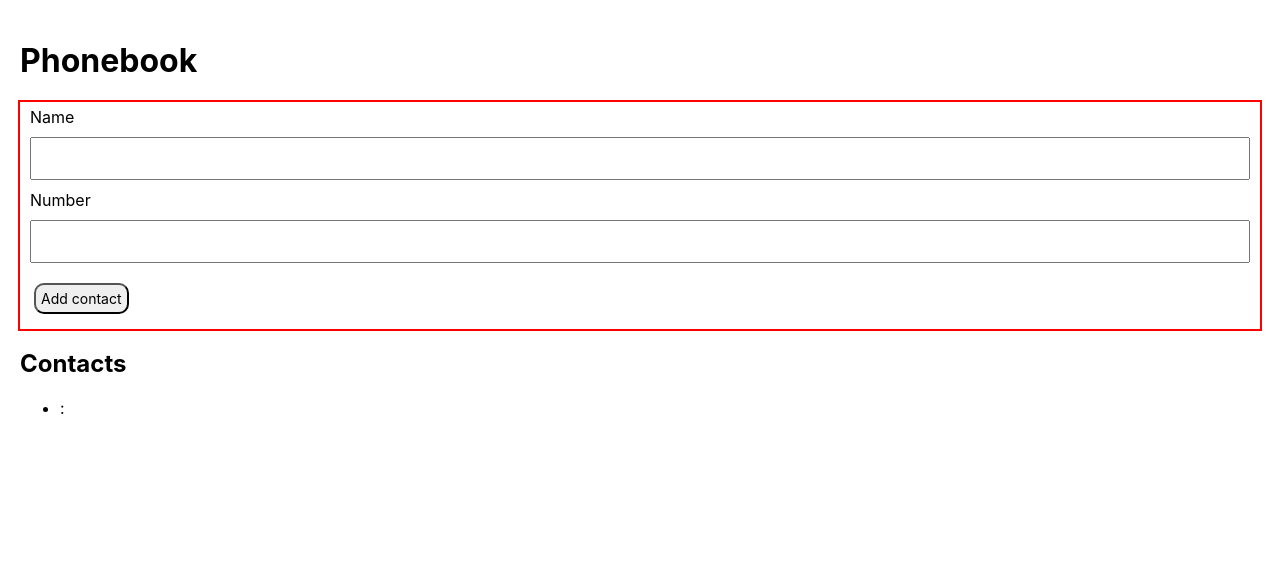
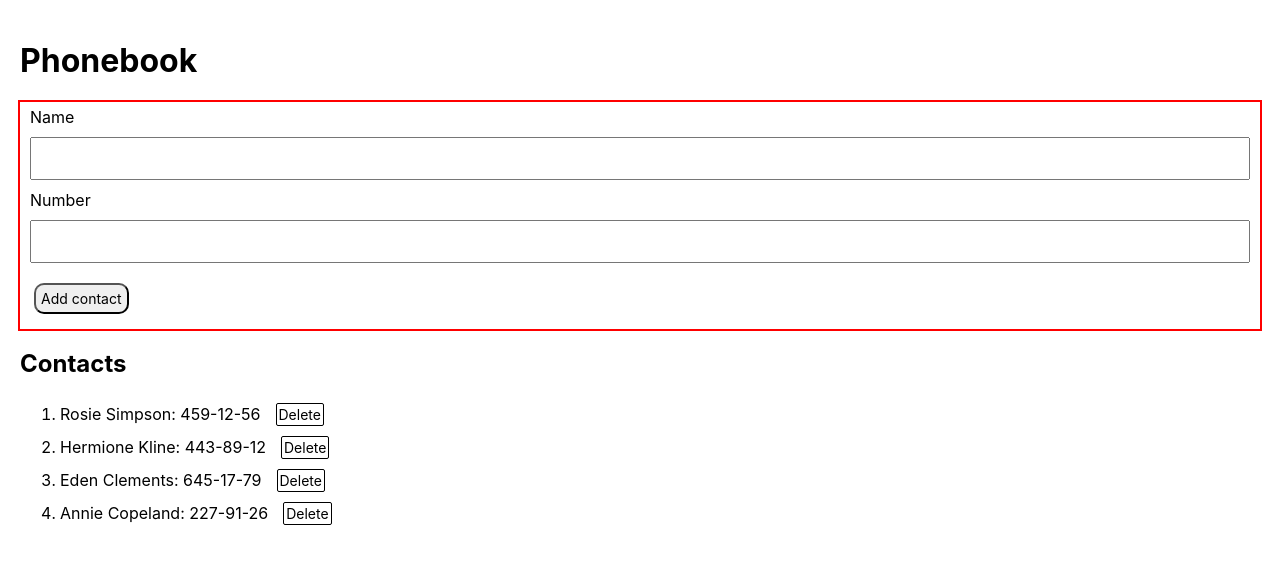
Before and after one commit to YarovaT/goit-react-hw-02-phonebook, a React (Create React App) app: page / in a window 1280 px wide. Shown: the top 564 px of the page. Built offline with nearby package versions, Linux system fonts and the light colour scheme.

Commit message:
Создает компоненты
1. ContactForm
2. ContactList

```diff
--- a/package.json
+++ b/package.json
@@ -10,6 +10,7 @@
     "react": "^17.0.2",
     "react-dom": "^17.0.2",
     "react-scripts": "4.0.3",
+    "uuid": "^8.3.2",
     "web-vitals": "^1.1.2"
   },
   "scripts": {
--- a/src/App.css
+++ b/src/App.css
@@ -2,38 +2,3 @@
   margin: auto;
   padding: 20px;
 }
-
-.App-logo {
-  height: 40vmin;
-  pointer-events: none;
-}
-
-@media (prefers-reduced-motion: no-preference) {
-  .App-logo {
-    animation: App-logo-spin infinite 20s linear;
-  }
-}
-
-.App-header {
-  background-color: #282c34;
-  min-height: 100vh;
-  display: flex;
-  flex-direction: column;
-  align-items: center;
-  justify-content: center;
-  font-size: calc(10px + 2vmin);
-  color: white;
-}
-
-.App-link {
-  color: #61dafb;
-}
-
-@keyframes App-logo-spin {
-  from {
-    transform: rotate(0deg);
-  }
-  to {
-    transform: rotate(360deg);
-  }
-}
--- a/src/App.js
+++ b/src/App.js
@@ -2,30 +2,44 @@ import React, { Component } from 'react';
 import './App.css';
 import ContactForm from './components/ContactForm';
 import ContactList from './components/ContactList';
+import initialContacts from './data/contacts.json';
+
+import { v4 as uuidv4 } from 'uuid';
 
 class App extends Component {
   state = {
-    contacts: [
-      { id: 'id-1', name: 'Rosie Simpson', number: '459-12-56' },
-      { id: 'id-2', name: 'Hermione Kline', number: '443-89-12' },
-      { id: 'id-3', name: 'Eden Clements', number: '645-17-79' },
-      { id: 'id-4', name: 'Annie Copeland', number: '227-91-26' },
-    ],
+    contacts: initialContacts,
     filter: '',
-    name: '',
-    number: '',
+  };
+
+  // id = { id: uuidv4() };
+
+  formSubmitHandler = contactId => {
+    console.log(contactId);
+
+    // const addContact = this.state.contacts;
+
+    this.setState(prevState => ({
+      contacts: prevState.contacts.map(contact => {
+        if (contact.id === contactId) {
+          alert(`${contactId} is already in contacts`);
+          return { ...contact, id: uuidv4() };
+        }
+        return contact;
+      }),
+    }));
   };
 
   render() {
-    const { id, name, number } = this.state;
+    const { contacts } = this.state;
 
     return (
       <div className="Container">
         <h1>Phonebook</h1>
-        <ContactForm />
+        <ContactForm onSubmit={this.formSubmitHandler} />
 
         <h2>Contacts</h2>
-        <ContactList id={id} name={name} number={number} />
+        <ContactList contacts={contacts} />
       </div>
     );
   }
--- a/src/components/ContactForm/ContactForm.js
+++ b/src/components/ContactForm/ContactForm.js
@@ -1,33 +1,66 @@
-import React from 'react';
-// import PropTypes from 'prop-types';
+import React, { Component } from 'react';
 import s from './ContactForm.module.css';
 
-const ContactForm = ({ name, id }) => (
-  <form>
-    <label for="name">Name</label>
+class ContactForm extends Component {
+  state = {
+    name: '',
+    number: '',
+  };
 
+  handleInputOnChange = event => {
+    const { name, value } = event.currentTarget;
+
+    this.setState({ [name]: value });
+  };
+
+  handleSubmit = e => {
+    e.preventDefault();
+
+    this.props.onSubmit(this.state);
+    this.reset();
+  };
+
+  reset = () => {
+    this.setState({ name: '', number: '' });
+  };
+
+  render() {
+    const { name, number } = this.state;
+
+    return (
+      <form onSubmit={this.handleSubmit}>
+        <label>
+          Name{' '}
           <input
             type="text"
             name="name"
+            value={name}
             pattern="^[a-zA-Zа-яА-Я]+(([' -][a-zA-Zа-яА-Я ])?[a-zA-Zа-яА-Я]*)*$"
             title="Имя может состоять только из букв, апострофа, тире и пробелов. Например Adrian, Jacob Mercer, Charles de Batz de Castelmore d'Artagnan и т. п."
             required
+            onChange={this.handleInputOnChange}
           />
+        </label>
 
-    <label for="tel">Number</label>
-
+        <label>
+          Number{' '}
           <input
             type="tel"
             name="number"
+            value={number}
             pattern="\+?\d{1,4}?[-.\s]?\(?\d{1,3}?\)?[-.\s]?\d{1,4}[-.\s]?\d{1,4}[-.\s]?\d{1,9}"
             title="Номер телефона должен состоять цифр и может содержать пробелы, тире, круглые скобки и может начинаться с +"
             required
+            onChange={this.handleInputOnChange}
           />
+        </label>
 
         <button type="submit" className={s.button}>
           Add contact
         </button>
       </form>
     );
+  }
+}
 
 export default ContactForm;
--- a/src/components/ContactList/ContactList.js
+++ b/src/components/ContactList/ContactList.js
@@ -1,12 +1,30 @@
 import React from 'react';
-// import PropTypes from 'prop-types';
+import PropTypes from 'prop-types';
+import s from './ContactList.module.css';
 
-const ContactList = ({ id, name, number }) => (
-  <ul>
-    <li key={id}>
-      {name}: {number}
-    </li>
-  </ul>
+const ContactList = ({ contacts, onDeleteContact }) => (
+  <ol>
+    {contacts.map(({ name, number, id }) => (
+      <li key={id} className={s.listItem}>
+        {name}: {number}
+        <button
+          className={s.button}
+          type="button"
+          onClick={() => onDeleteContact(id)}
+        >
+          Delete
+        </button>
+      </li>
+    ))}
+  </ol>
 );
 
+ContactList.propTypes = {
+  contacts: PropTypes.arrayOf(
+    PropTypes.shape({
+      id: PropTypes.string.isRequired,
+    }),
+  ).isRequired,
+};
+
 export default ContactList;
--- /dev/null
+++ b/src/components/ContactList/ContactList.module.css
@@ -0,0 +1,21 @@
+.button {
+  display: inline-block;
+  margin: 5px 15px;
+  padding: 2px;
+  cursor: pointer;
+
+  border-radius: 2px;
+  border: 1px solid;
+  font-size: 14px;
+  font-family: inherit;
+  background-color: #ffffff;
+}
+
+.button:hover,
+.button:focus {
+  background-color: #199ed2;
+}
+
+.listItem {
+  align-items: center;
+}
--- /dev/null
+++ b/src/data/contacts.json
@@ -0,0 +1,6 @@
+[
+  { "id": "id-1", "name": "Rosie Simpson", "number": "459-12-56" },
+  { "id": "id-2", "name": "Hermione Kline", "number": "443-89-12" },
+  { "id": "id-3", "name": "Eden Clements", "number": "645-17-79" },
+  { "id": "id-4", "name": "Annie Copeland", "number": "227-91-26" }
+]
```
Also changed, not shown: 1 other file (tests, documents, lock files or other folders). Lines whose indentation alone changed are shown as unchanged.
